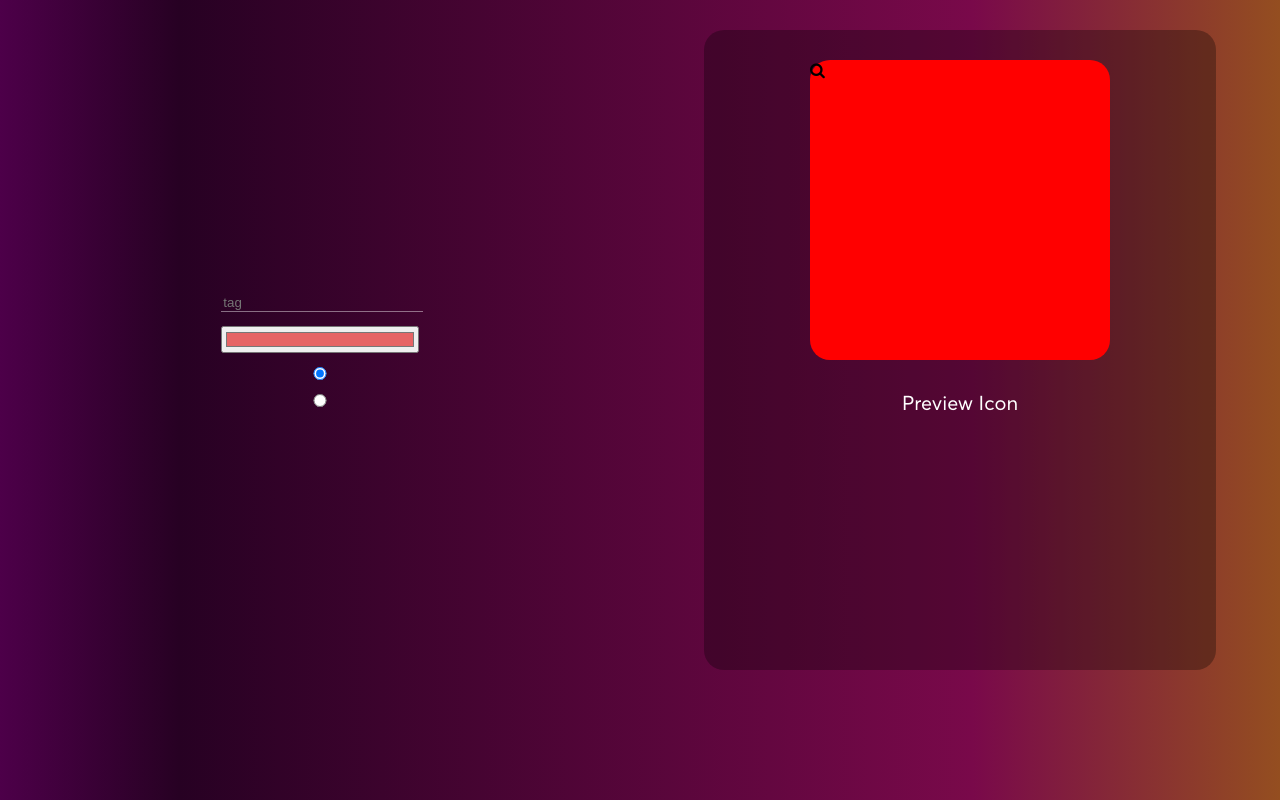
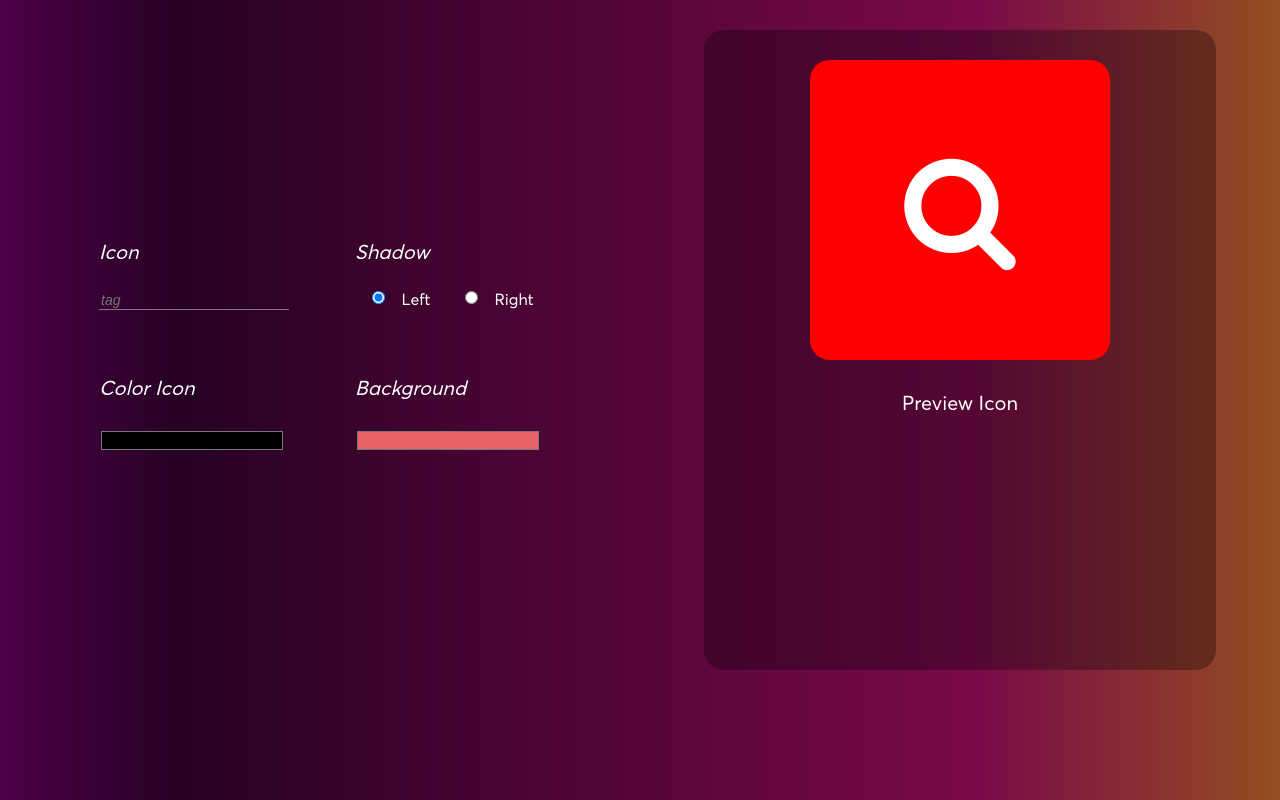
Before and after one commit to Mountant2021/create-app-icon-odoo, a plain HTML site: page index.html in a window 1280 px wide. Drawn offline with nearby package versions, Linux system fonts and the light colour scheme.

Commit message:
commit day 2

```diff
--- a/css/style.css
+++ b/css/style.css
@@ -109,13 +109,58 @@ p {
   margin: auto;
   padding: 20px;
 }
+.box-input p {
+  color: #fff;
+  font-size: 20px;
+  font-style: italic;
+  margin-bottom: 20px;
+}
+.box-input-1,
+.box-input-2 {
+  grid-template-columns: 1fr 1fr;
+  grid-gap: 70px;
+  margin: 58px 0;
+}
 .box-input input {
   width: 100%;
   margin: 7px 0;
+  color: #fff;
+  font-style: italic;
+  font-size: 14px;
+}
+.box-input-2 input {
+  padding: 0;
+  background: none;
+  border: none;
 }
 .class-icon {
   background: none;
   border: none;
   border-bottom: 1px solid #ffffff6e;
 }
+.select-shadow {
+  display: grid;
+  grid-template-columns: 1fr 1fr;
+}
+
+.select-shadow div {
+  display: grid;
+  grid-template-columns: 1fr 1fr;
+}
+.select-shadow input {
+  text-align: left;
+}
+.box-image i.fa-search {
+  margin: auto;
+  display: block;
+  text-align: center;
+  height: 300px;
+  line-height: 300px;
+  font-size: 120px;
+  color: #fff;
+}
+.select-shadow span {
+  color: #fff;
+  padding-top: 5px;
+}
 /*#endregion */
--- a/index.html
+++ b/index.html
@@ -18,16 +18,39 @@
         <div class="container-fuild">
             <section class="content m-grid">
                 <div class="box-input">
-                    <input class="class-icon" type="text" placeholder="tag">
-                    <input class="bg-icon" type="color" id="bg" name="bg" value="#e66465">
-                    <div class="select-shadow">
-                        <input checked="checked" name="shadow" type="radio" value="left" />
-                        <input name="shadow" type="radio" value="right" />
+                    <div class="box-input-1 m-grid">
+                        <div>
+                            <p>Icon</p>
+                            <input class="class-icon" type="text" placeholder="tag">
+                        </div>
+                        <div>
+                            <p>Shadow</p>
+                            <div class="select-shadow">
+                                <div>
+                                    <input checked="checked" name="shadow" type="radio" value="left" />
+                                    <span>Left</span>
+                                </div>
+                                <div>
+                                    <input name="shadow" type="radio" value="right" />
+                                    <span>Right</span>
+                                </div>
+                            </div>
+                        </div>
+                    </div>
+                    <div class="box-input-2 m-grid">
+                        <div>
+                            <p>Color Icon</p>
+                            <input class="icon" type="color" id="icon" name="icon" value="#fff">
+                        </div>
+                        <div>
+                            <p>Background</p>
+                            <input class="bg-icon" type="color" id="bg" name="bg" value="#e66465">
+                        </div>
                     </div>
                 </div>
                 <div class="box-icon">
                     <div class="box-image">
-                        <i class="fa fa-search" aria-hidden="true"></i>
+                        <i id="content-icon" class="fa fa-search" aria-hidden="true"></i>
                     </div>
                     <p class="preview-text">Preview Icon</p>
                 </div>
@@ -39,5 +62,21 @@
 <script src="lib/owl-carousel/owl.carousel.min.js"></script>
 <script src="lib/wowjs/wow.min.js"></script>
 <script src="lib/fancybox/jquery.fancybox.min.js"></script>
+<script>
+    const input_bg = document.getElementById('bg');
+    const input_icon = document.getElementById('icon');
+
+    input_bg.addEventListener('change', updateBackGround);
+    input_icon.addEventListener('change', updateIcon);
+
+    function updateBackGround(e) {
+        document.getElementsByClassName('box-image')[0].style.background = e.target.value;
+    }
+
+    function updateIcon(e) {
+        document.getElementById('content-icon').style.color = e.target.value;
+    }
+
+</script>
 
 </html>
```
